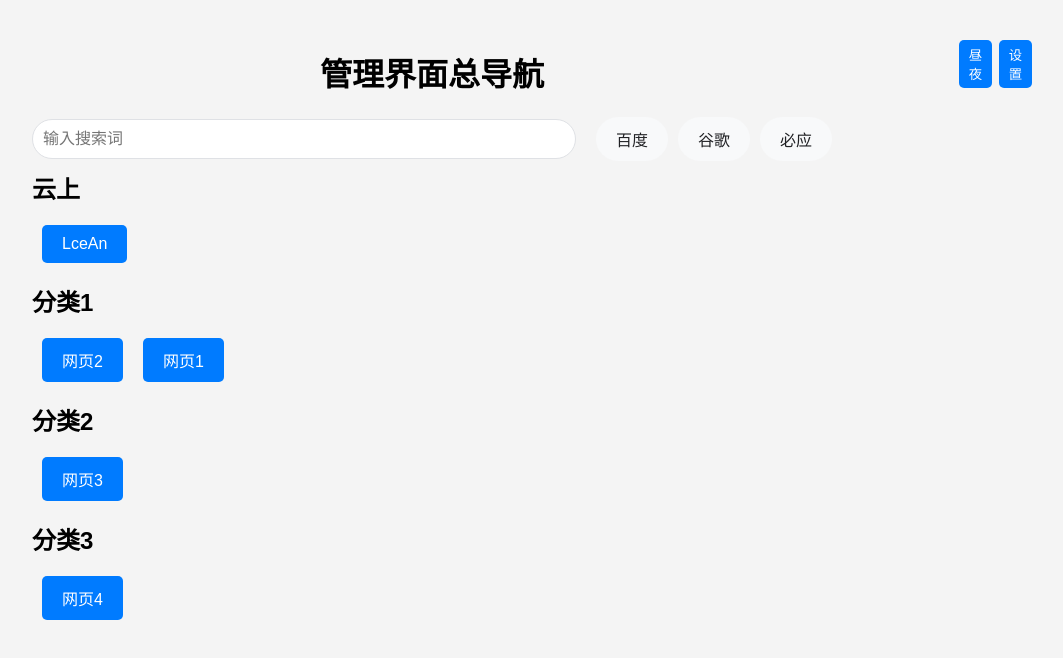
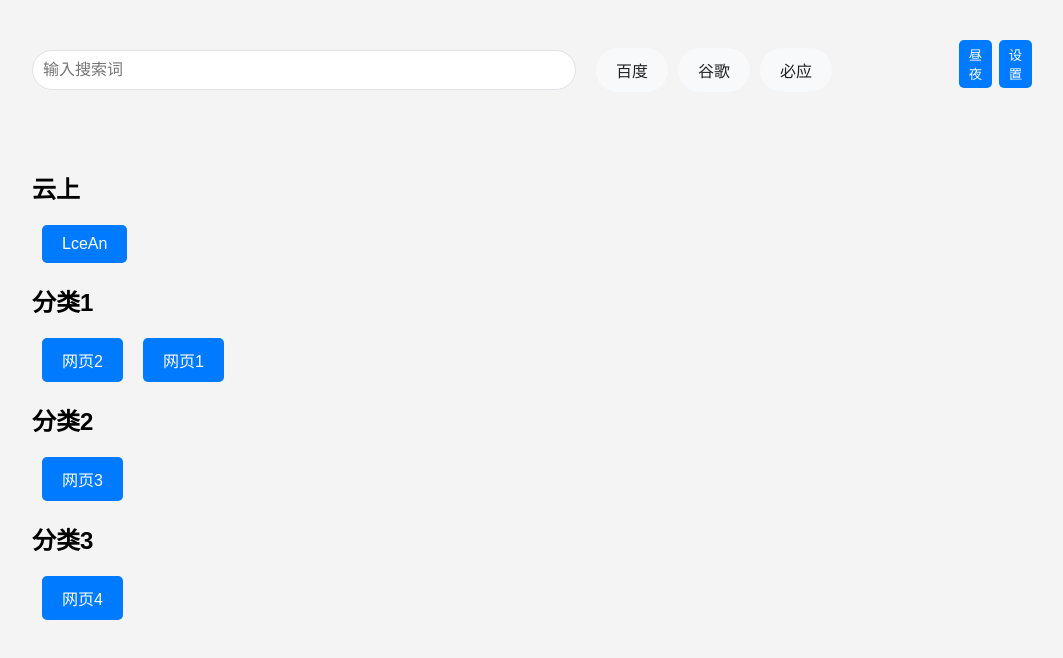
Before and after one commit to LceAn/LocalNavigationPage, a plain HTML site: page HTML/index.html in a window 1280 px wide. Shown: the whole page, without its empty margins (208-1271 px from the left). Drawn offline with Linux system fonts and the light colour scheme.

Commit message:
Update index.html

```diff
--- a/HTML/index.html
+++ b/HTML/index.html
@@ -25,7 +25,6 @@
     </div>
 
     <div class="container">
-        <h1>管理界面总导航</h1>
 		<!-- 搜索框和按钮 -->
 		<div class="search-container">
 			<input type="text" id="search-input" placeholder="输入搜索词">
```
